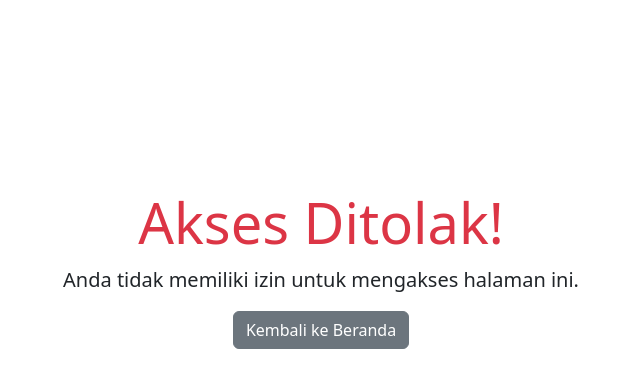
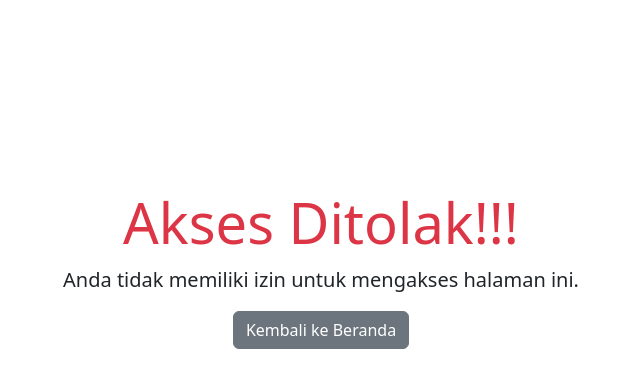
Before and after one commit to yogamahastya/karangtaruna, a PHP site: page /akses_ditolak.php in a window 1280 px wide. Shown: the part 131-519 px from the top of the page, without its empty margins (319-959 px from the left). Run offline with PHP 8.4, Linux system fonts and the light colour scheme.

Commit message:
Update akses_ditolak.php

```diff
--- a/akses_ditolak.php
+++ b/akses_ditolak.php
@@ -11,7 +11,7 @@ $base_url = "http://" . $_SERVER['HTTP_HOST']; // akan otomatis menyesuaikan dom
 </head>
 <body class="d-flex align-items-center justify-content-center" style="min-height: 100vh;">
     <div class="text-center">
-        <h1 class="display-4 text-danger">Akses Ditolak!</h1>
+        <h1 class="display-4 text-danger">Akses Ditolak!!!</h1>
         <p class="lead">Anda tidak memiliki izin untuk mengakses halaman ini.</p>
         <a href="<?= $base_url ?>/" class="btn btn-secondary">Kembali ke Beranda</a>
     </div>
```
